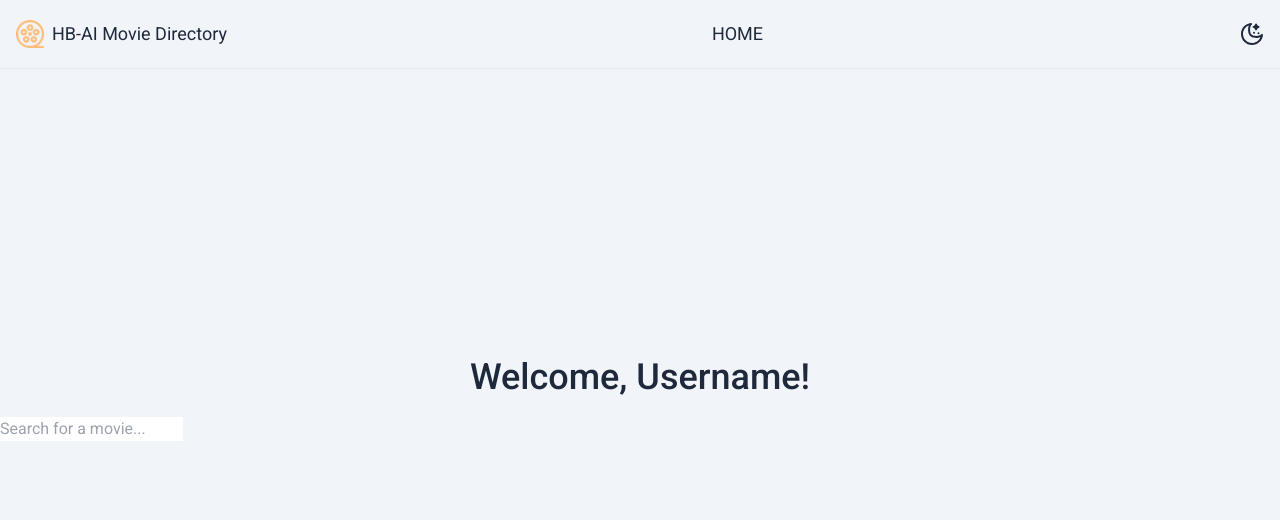
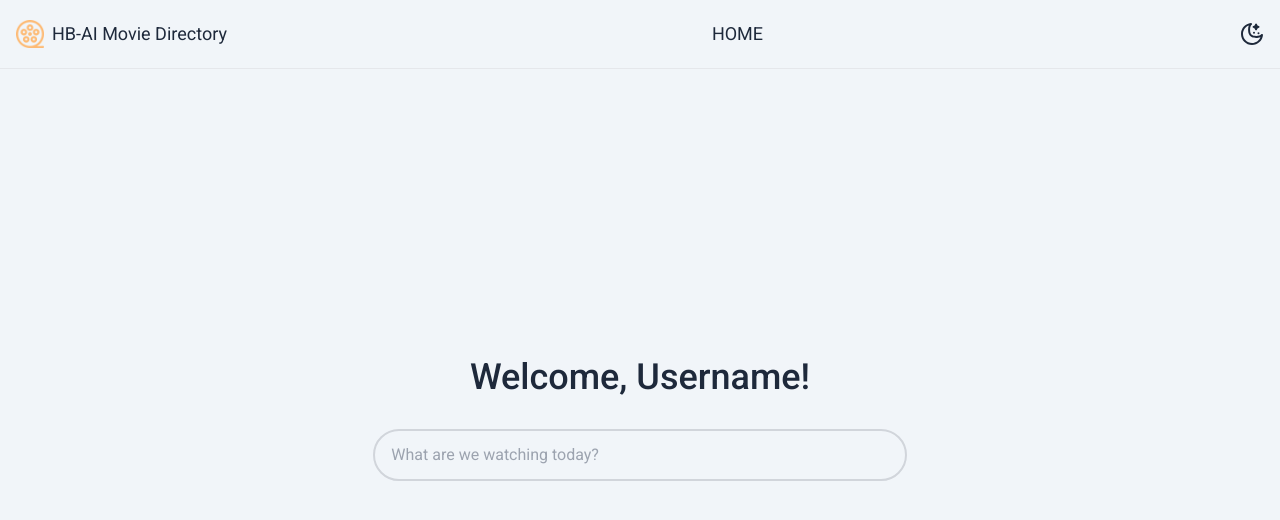
Before and after one commit to HazeyWazy/HB-AI-Movie-Directory, a React (Vite) app in the folder HB-AI Movie Directory/frontend/: page / in a window 1280 px wide. Shown: the top 520 px of the page. Built offline with nearby package versions, Linux system fonts and the light colour scheme.

Commit message:
Applied styles for search bar

```diff
--- a/HB-AI Movie Directory/frontend/src/components/SearchBar.jsx
+++ b/HB-AI Movie Directory/frontend/src/components/SearchBar.jsx
@@ -1,4 +1,5 @@
 import React, { useState } from "react";
+import PropTypes from 'prop-types';
 import "../index.css";
 
 const SearchBar = ({ onSearch }) => {
@@ -10,12 +11,13 @@ const SearchBar = ({ onSearch }) => {
   };
 
   return (
-    <div className="search-container">
-      <form onSubmit={handleSubmit} className="search-form">
+    <div>
+      <form onSubmit={handleSubmit} className='text-center'>
         <input
-          className="search-input"
-          type="text"
-          placeholder="Search for a movie..."
+          className='px-4 py-3 outline-none w-11/12 md:w-9/12 lg:w-6/12 xl:w-5/12 mt-3 rounded-full transition-colors duration-100 border-solid border-2 bg-slate-100 text-gray-800 border-gray-300 focus:border-orange-300 dark:text-white dark:bg-gray-800 dark:focus:border-blue-900 dark:border-slate-700'
+          type='text'
+          name='text'
+          placeholder='What are we watching today?'
           value={searchTerm}
           onChange={(e) => setSearchTerm(e.target.value)}
         />
@@ -24,4 +26,9 @@ const SearchBar = ({ onSearch }) => {
   );
 };
 
+// propTypes validation
+SearchBar.propTypes = {
+  onSearch: PropTypes.func.isRequired,
+};
+
 export default SearchBar;
```
